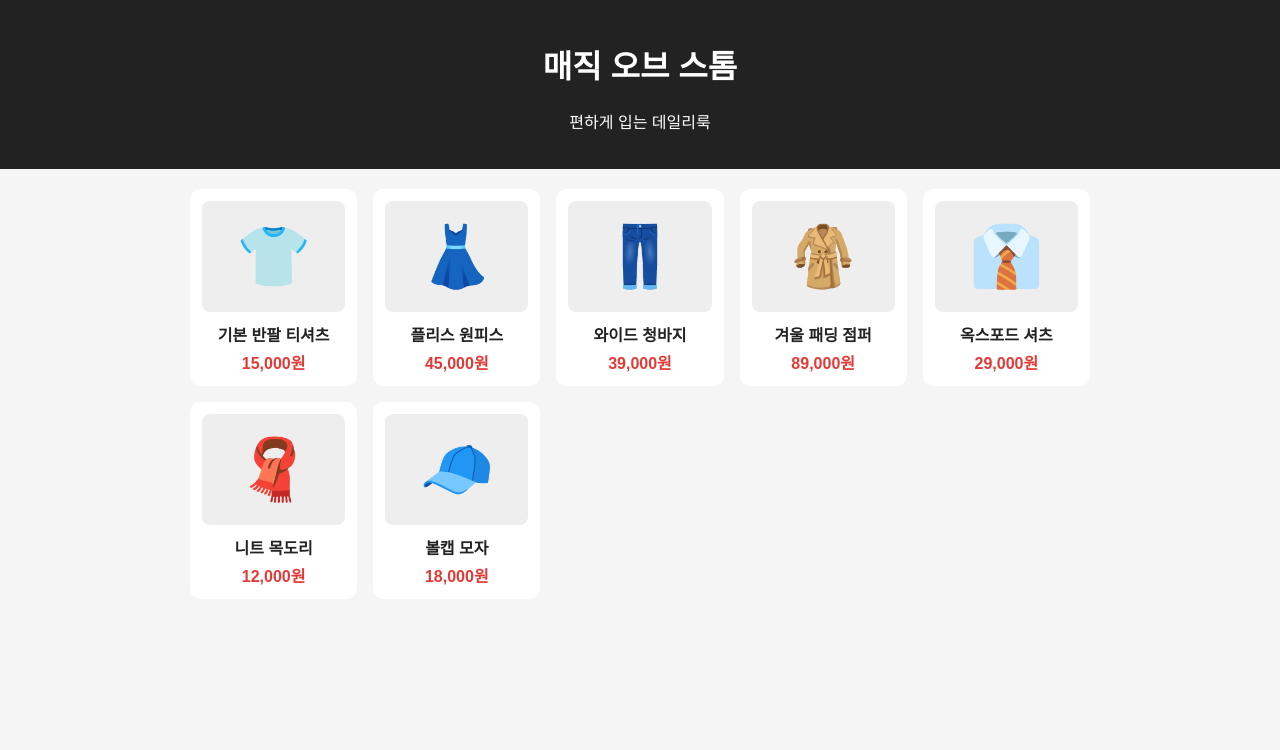
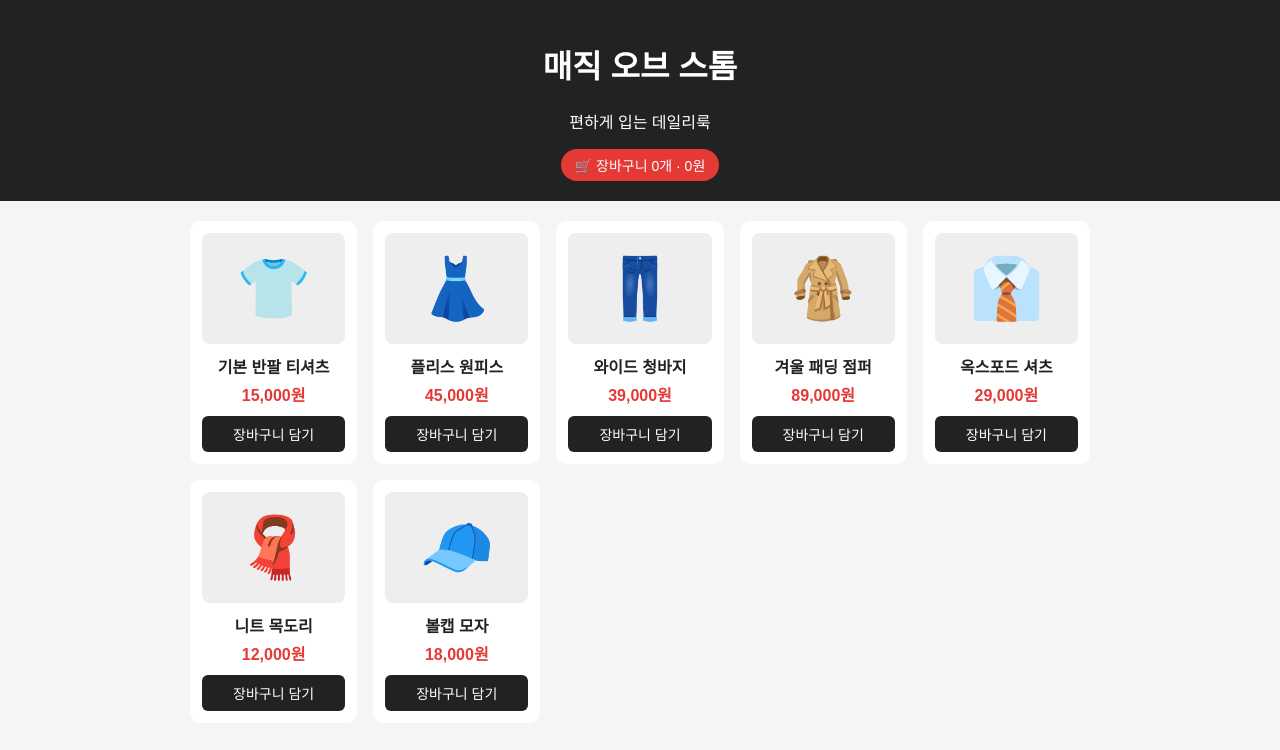
Before and after one commit to kongddagia-beep/shop, a plain HTML site: page index.html in a window 1280 px wide. Drawn offline with Linux system fonts and the light colour scheme.

Commit message:
장바구니 담기 버튼 추가
- 상품마다 "장바구니 담기" 버튼
- 맨 위에 담은 개수와 합계 금액 표시
- 처음으로 JavaScript 영역 추가

Co-Authored-By: Claude Opus 5.5 <noreply@anthropic.com>
Claude-Session: https://claude.ai/code/session_01JheKZ2gHR833fJ2svs4J6S

```diff
--- a/index.html
+++ b/index.html
@@ -51,6 +51,29 @@
 
     .name  { margin: 10px 0 4px; font-size: 16px; }
     .price { margin: 0; color: #e53935; font-weight: bold; }
+
+    /* 상품 카드 안의 "장바구니 담기" 버튼 */
+    .add-btn {
+      margin-top: 10px;
+      width: 100%;
+      padding: 8px;
+      border: none;
+      border-radius: 6px;
+      background-color: #222;
+      color: white;
+      font-size: 14px;
+      cursor: pointer;
+    }
+    .add-btn:hover { background-color: #444; }
+
+    /* 맨 위에 보이는 장바구니 개수/합계 */
+    .cart {
+      display: inline-block;
+      padding: 6px 14px;
+      background-color: #e53935;
+      border-radius: 20px;
+      font-size: 14px;
+    }
   </style>
 </head>
 
@@ -60,6 +83,7 @@
   <header>
     <h1>매직 오브 스톰</h1>
     <p>편하게 입는 데일리룩</p>
+    <div class="cart">🛒 장바구니 <span id="cart-count">0</span>개 · <span id="cart-total">0</span>원</div>
   </header>
 
   <div class="product-list">
@@ -69,44 +93,75 @@
       <div class="photo">👕</div>
       <h3 class="name">기본 반팔 티셔츠</h3>
       <p class="price">15,000원</p>
+      <button class="add-btn" onclick="addToCart(this, 15000)">장바구니 담기</button>
     </div>
 
     <div class="product">
       <div class="photo">👗</div>
       <h3 class="name">플리스 원피스</h3>
       <p class="price">45,000원</p>
+      <button class="add-btn" onclick="addToCart(this, 45000)">장바구니 담기</button>
     </div>
 
     <div class="product">
       <div class="photo">👖</div>
       <h3 class="name">와이드 청바지</h3>
       <p class="price">39,000원</p>
+      <button class="add-btn" onclick="addToCart(this, 39000)">장바구니 담기</button>
     </div>
 
     <div class="product">
       <div class="photo">🧥</div>
       <h3 class="name">겨울 패딩 점퍼</h3>
       <p class="price">89,000원</p>
+      <button class="add-btn" onclick="addToCart(this, 89000)">장바구니 담기</button>
     </div>
 
     <div class="product">
       <div class="photo">👔</div>
       <h3 class="name">옥스포드 셔츠</h3>
       <p class="price">29,000원</p>
+      <button class="add-btn" onclick="addToCart(this, 29000)">장바구니 담기</button>
     </div>
 
     <div class="product">
       <div class="photo">🧣</div>
       <h3 class="name">니트 목도리</h3>
       <p class="price">12,000원</p>
+      <button class="add-btn" onclick="addToCart(this, 12000)">장바구니 담기</button>
     </div>
 
     <div class="product">
       <div class="photo">🧢</div>
       <h3 class="name">볼캡 모자</h3>
       <p class="price">18,000원</p>
+      <button class="add-btn" onclick="addToCart(this, 18000)">장바구니 담기</button>
     </div>
 
   </div>
+
+  <!-- ===== 여기부터 "움직이기(JavaScript)" 영역 ===== -->
+  <script>
+    // 장바구니에 담긴 개수와 합계 금액 (처음엔 둘 다 0)
+    let cartCount = 0;
+    let cartTotal = 0;
+
+    // "장바구니 담기" 버튼을 누르면 실행되는 함수
+    // button = 누른 버튼, price = 그 상품 가격
+    function addToCart(button, price) {
+      cartCount = cartCount + 1;
+      cartTotal = cartTotal + price;
+
+      // 맨 위 장바구니 숫자 바꾸기 (toLocaleString = 15000 → 15,000)
+      document.getElementById('cart-count').textContent = cartCount;
+      document.getElementById('cart-total').textContent = cartTotal.toLocaleString('ko-KR');
+
+      // 버튼 글자를 1초 동안 바꿔서 "담겼다"는 걸 보여주기
+      button.textContent = '담았어요 ✓';
+      setTimeout(function () {
+        button.textContent = '장바구니 담기';
+      }, 1000);
+    }
+  </script>
 </body>
 </html>
```
